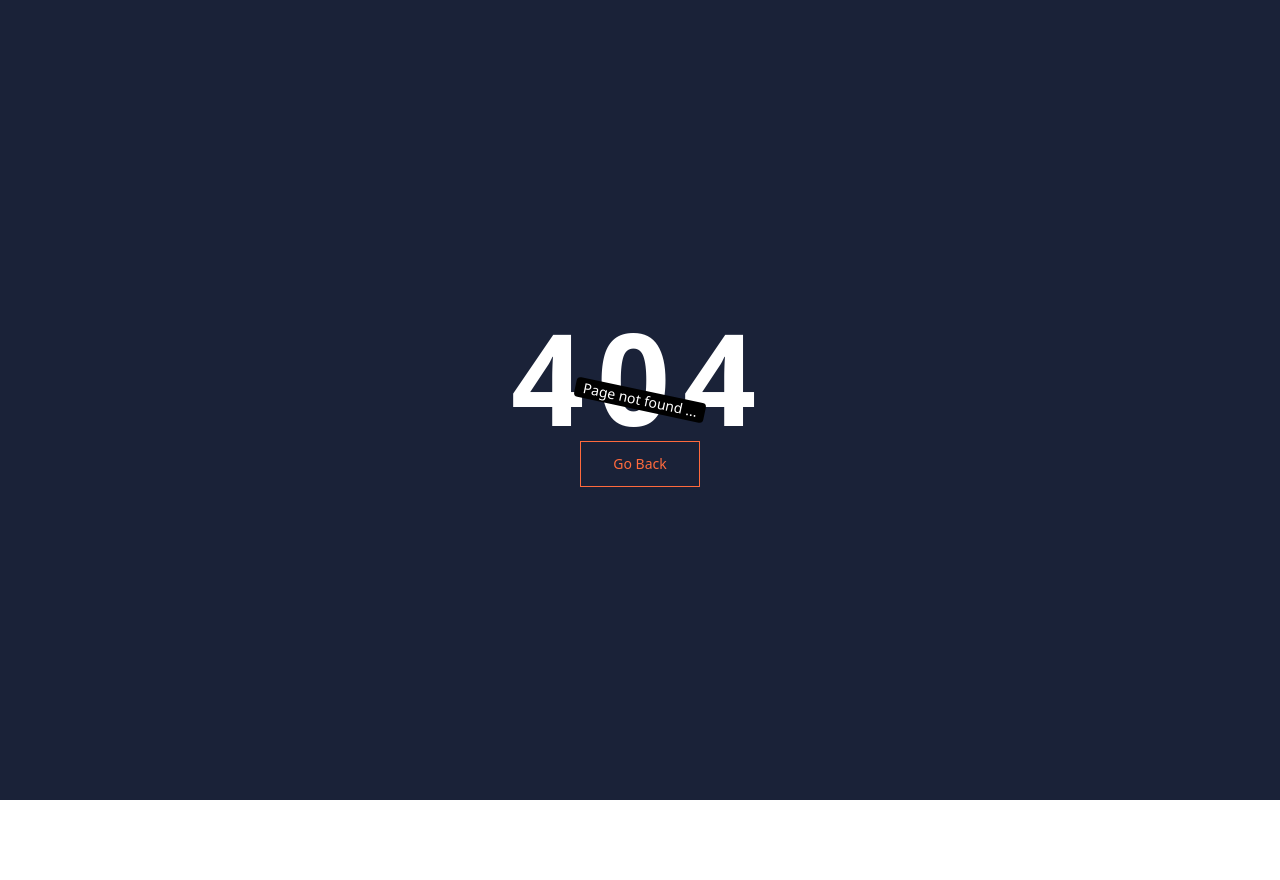
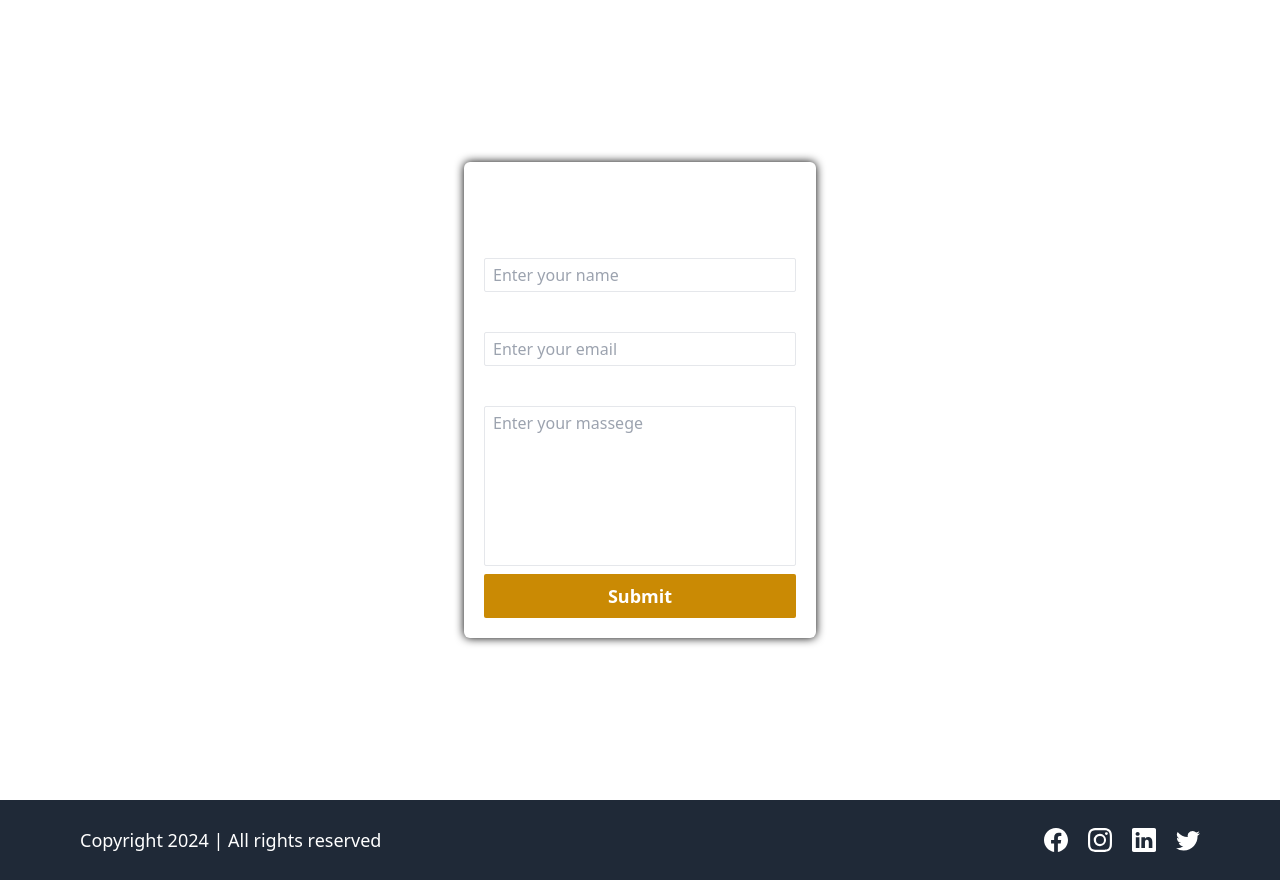
Before and after one commit to Deepakpal07/lms-frontend, a React (Vite) app: page /contact in a window 1280 px wide. Before the commit this address had no page. Before the commit the page ends 800 px from the top, so only its background shows below. Built offline with nearby package versions, Linux system fonts and the light colour scheme.

Commit message:
Added contact page

```diff
--- a/src/App.jsx
+++ b/src/App.jsx
@@ -8,6 +8,7 @@
 import Signup from './Pages/Signup';
 import Login from './Pages/Login';
 import CourseList from './Pages/Course/CourseList';
+import Contact from './Pages/Contact';
 
 function App() {
 
@@ -19,6 +20,7 @@
          <Route path="/signup" element={<Signup/>}></Route>
          <Route path="/login" element={<Login/>}></Route>
          <Route path="/courses" element={<CourseList/>}></Route>
+         <Route path="/contact" element={<Contact/>}></Route>
 
          <Route path="*" element={<NotFound/>}></Route>
       </Routes>
--- /dev/null
+++ b/src/Pages/Contact.jsx
@@ -0,0 +1,123 @@
+import { useState } from "react";
+import HomeLayout from "../Layouts/HomeLayout";
+import toast from "react-hot-toast";
+import { isEmail, isValidPassword } from '../Helpers/regexMatcher';
+import axiosInstance from "../Helpers/axiosInstance";
+
+function Contact() {
+
+    const [userInput, setUserInput] = useState({
+        name: "",
+        email: "",
+        message: "",
+    });
+
+    function handleInputChange(e) {
+        const {name, value} = e.target;
+
+        setUserInput({
+            ...userInput,
+            [name]: value
+        })
+    }
+
+    async function onFormSubmit(e) {
+        e.preventDefault();
+        if(!userInput.email || !userInput.name || !userInput.message) {
+            toast.error("All fields are mandatory");
+            return;
+        }
+
+        if(!isEmail(userInput.email)) {
+            toast.error("Invalid email");
+            return;
+        }
+
+        try {
+            const response = axiosInstance.post("/contact", userInput);
+            toast.promise(response, {
+                loading: "Submitting your message...",
+                success: "Form submitted successfully",
+                error: "Failed to submit the form"
+            });
+            const contactResponse = await response;
+            if(contactResponse?.data?.success) {
+                console.log(contactResponse)
+                setUserInput({
+                    name: "",
+                    email: "",
+                    message: "",
+                });
+            }
+        } catch (error) {
+            toast.error("operation failed....")
+        }
+    }
+
+    return(
+        <HomeLayout>
+            <div className="flex items-center justify-center h-[100vh]">
+            <form
+            noValidate
+            onSubmit={onFormSubmit}
+                className="flex flex-col items-center justify-center gap-2 p-5 rounded-md text-white shadow-[0_0_10px_black] w-[22rem]">
+
+                <h1 className="text-3xl font-semibold">
+                    Contact Form
+                </h1>
+
+                <div className="flex flex-col w-full gap-1">
+                    <label htmlFor="name" className="text-xl font-semibold">
+                        Name
+                    </label>
+                    <input
+                        className="bg-transparent border px-2 py-1 rounded-sm"
+                        id="name"
+                        type="text"
+                        name="name"
+                        placeholder="Enter your name"
+                        onChange={handleInputChange}
+                        value={userInput.name}
+                    />
+                </div>
+
+                <div className="flex flex-col w-full gap-1">
+                    <label htmlFor="email" className="text-xl font-semibold">
+                      Email
+                    </label>
+                    <input
+                        className="bg-transparent border px-2 py-1 rounded-sm"
+                        id="email"
+                        type="email"
+                        name="email"
+                        placeholder="Enter your email"
+                        onChange={handleInputChange}
+                        value={userInput.email}
+                    />
+                </div>
+
+                <div className="flex flex-col w-full gap-1">
+                    <label htmlFor="massege" className="text-xl font-semibold">
+                      Message
+                    </label>
+                    <textarea
+                        className="bg-transparent border px-2 py-1 rounded-sm resize-none h-40"
+                        id="massege"
+                        name="message"
+                        placeholder="Enter your massege"
+                        onChange={handleInputChange}
+                        value={userInput.message}
+                    />
+                </div>
+                <button type="submit"
+                    className="w-full bg-yellow-600 hover:bg-yellow-500 transition-all ease-in-out duration-300 rounded-sm py-2 font-semibold text-lg cursor-pointer"
+                >
+                    Submit
+                </button>
+
+            </form>
+            </div>
+        </HomeLayout>
+    )
+}
+export default Contact;
```
